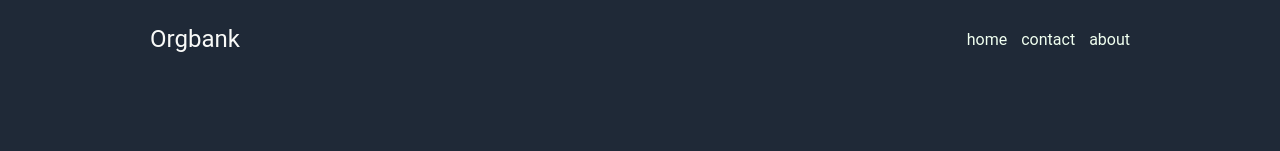
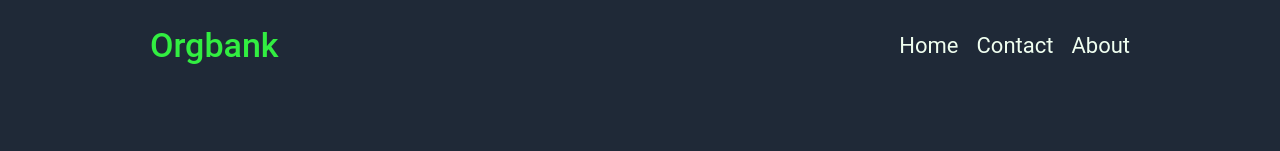
Before and after one commit to Leonelritchie/Landing-Page, a plain HTML site: page index.html in a window 1280 px wide. Shown: the top 151 px of the page. Drawn offline with Linux system fonts and the light colour scheme.

Commit message:
logo changes

```diff
--- a/index.html
+++ b/index.html
@@ -13,9 +13,9 @@
                 <div class="headerlogo">Orgbank</div>
                 <Nav class="headerlinks">
                     <ul>
-                        <li><a href="#">home</a></li>
-                        <li><a href="#">contact</a></li>
-                        <li><a href="#">about</a></li>
+                        <li><a href="#">Home</a></li>
+                        <li><a href="#">Contact</a></li>
+                        <li><a href="#">About</a></li>
                     </ul>
                 </Nav>
             </div>
--- a/styles.css
+++ b/styles.css
@@ -29,9 +29,12 @@ body{
     align-items:center;
 }
 .headerlogo{
-    font-size: 24px;
-    color: #f9faf8;
-    font-weight: 400;
+    font-size: 34px;
+    color: #32ee41;
+    font-weight: 500;
+}
+.headerlinks{
+    font-size: 22px;
 }
 a{
     text-decoration: none;
@@ -40,7 +43,7 @@ a{
 }
 ul{
     display: flex;
-    gap: 14px;
+    gap: 18px;
     list-style: none;
     margin:0;
     padding:0;
```
